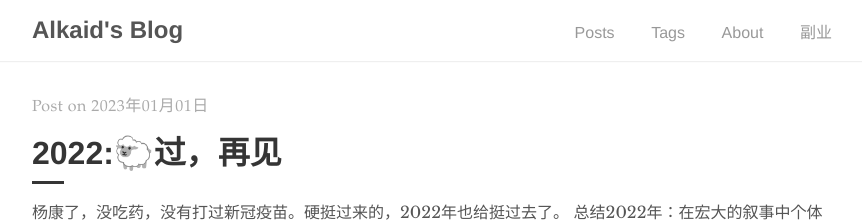
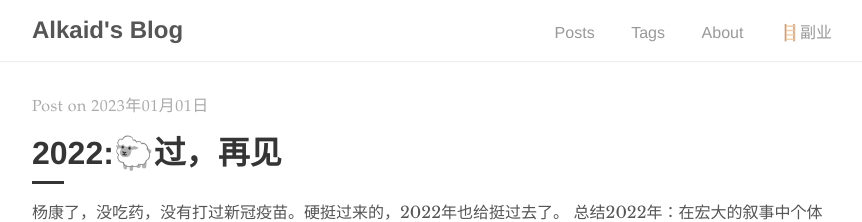
Before and after one commit to AlkaidWaong/ifoz, a Jekyll site: the page built from index.html, in a window 1280 px wide and 900 px high. Shown: the top 222 px of the window, without its empty margins (208-1070 px from the left). Built offline with Jekyll 4.4.1, drawn with Linux system fonts in a browser that asks for light colours; the list of posts is cut into pages by our own code.

```diff
--- a/_includes/navigation.html
+++ b/_includes/navigation.html
@@ -7,7 +7,7 @@
       <li><a href="{{ site.baseurl }}/">Posts</a></li>
       <li><a href="{{ '/tags' | prepend: site.baseurl }}">Tags</a></li>
       <li><a href="{{ '/about' | prepend: site.baseurl }}">About</a></li>
-	  <li><a href="{{ '/side' | prepend: site.baseurl }}">副业</a></li>
+	  <li><a href="{{ '/side' | prepend: site.baseurl }}">🪜副业</a></li>
     </ul>
   </div>
 </nav>
```
